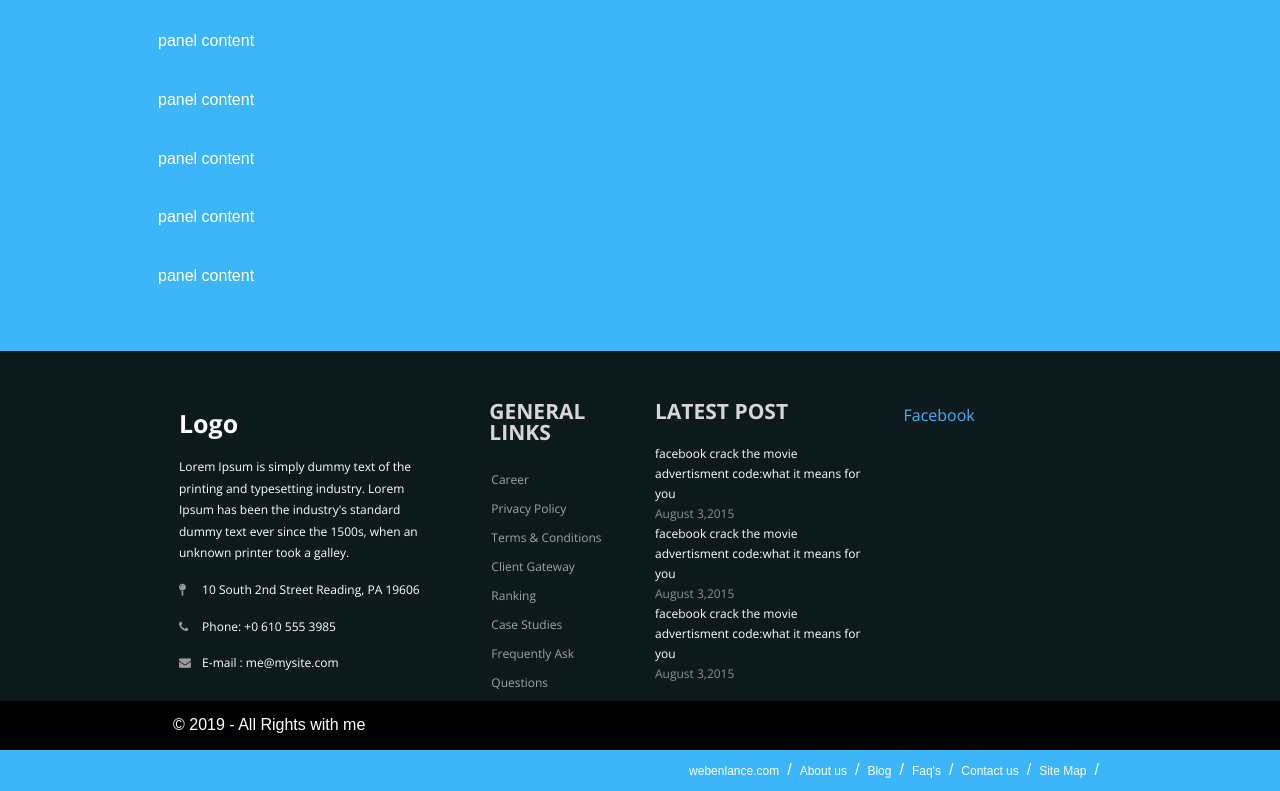
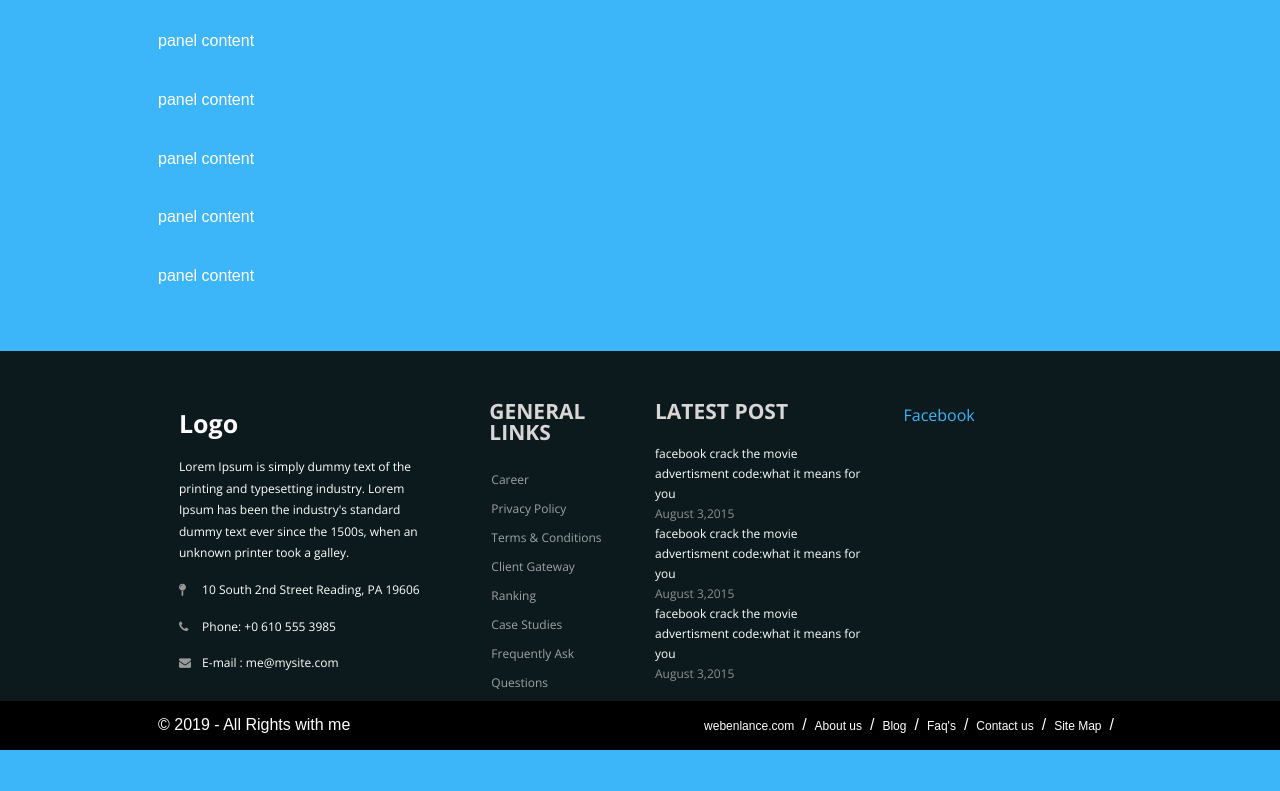
Before and after one commit to d0nielle/iop-1xx, a plain HTML site: page index.html in a window 1280 px wide. Shown: the part 2946-3737 px from the top of the page. After the commit the page ends 3696 px from the top, so only its background shows below. Drawn offline with nearby package versions, Linux system fonts and the light colour scheme.

Commit message:
fixed copyright in footer by adding a row around the col and adjusting col widths in the index.html and added padding to the top in the footer.css bottom_ul rule.

```diff
--- a/assets/css/footer.css
+++ b/assets/css/footer.css
@@ -116,6 +116,7 @@ footer {
   list-style-type: none;
   float: right;
   margin-bottom: 0px;
+  padding-top: 4px;
 }
 
 .bottom_ul li {
--- a/index.html
+++ b/index.html
@@ -179,10 +179,11 @@
 
     <div class="copyright">
       <div class="container">
-        <div class="col-md-6">
+        <div class="row">
+          <div class="col-md-4">
             <p>© 2019 - All Rights with me</p>
           </div>
-        <div class="col-md-12">
+          <div class="col-md-8">
             <ul class="bottom_ul">
               <li><a href="http://mysite.com">webenlance.com</a></li>
               <li><a href="http://webenlance.com">About us</a></li>
@@ -191,6 +192,7 @@
               <li><a href="http://webenlance.com">Contact us</a></li>
               <li><a href="http://webenlance.com">Site Map</a></li>
             </ul>
+          </div>
         </div>
       </div>
     </div>
```
Lines whose indentation alone changed are shown as unchanged.
